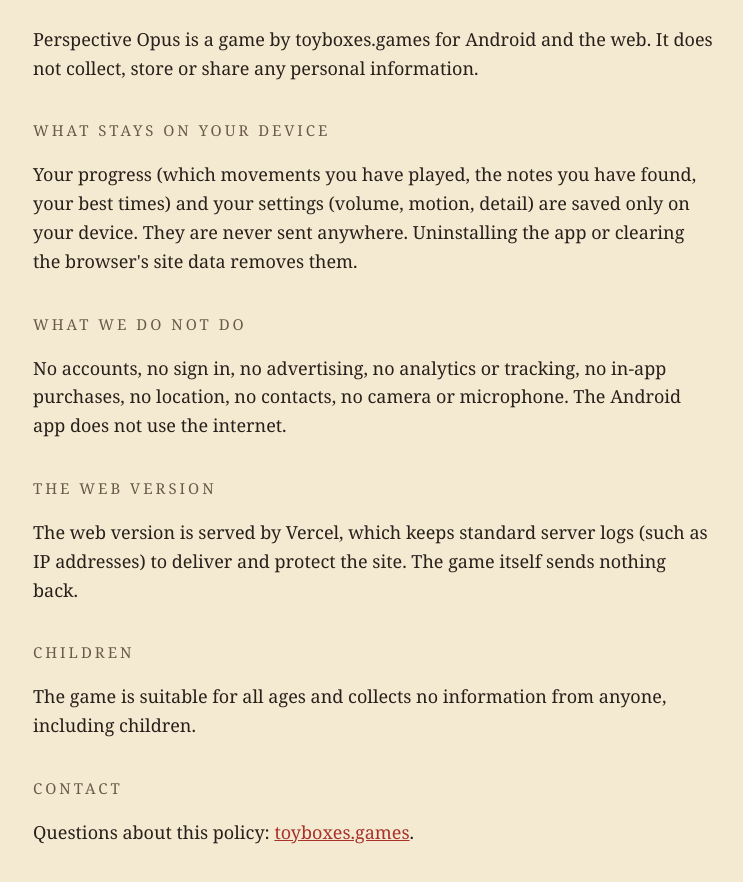
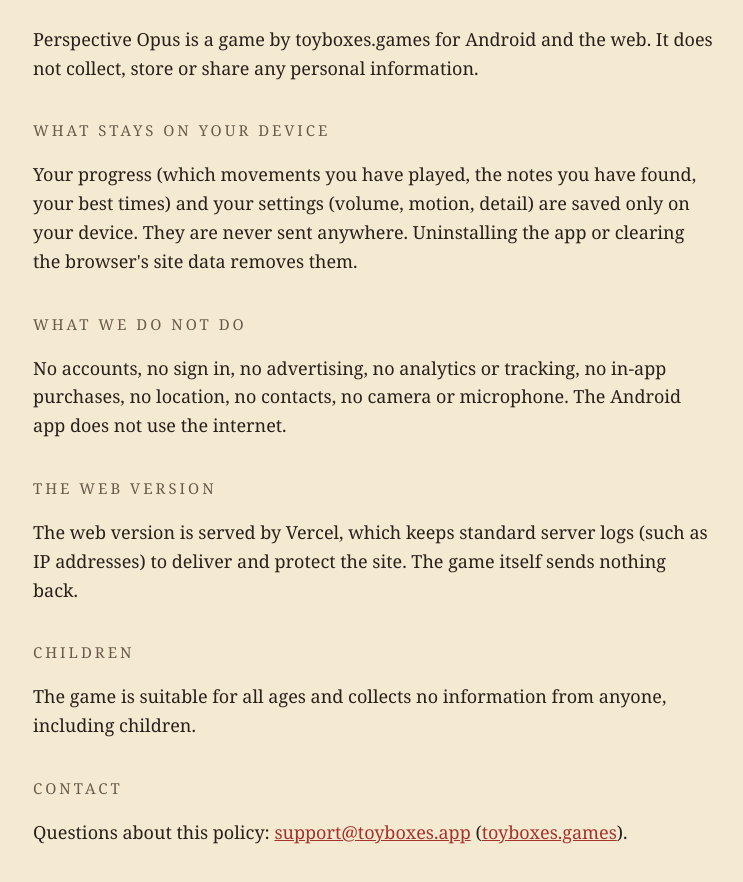
Before and after one commit to Randroids-Dojo/PerspectiveOpus, a website: page public/privacy.html in a window 1280 px wide. Shown: the part 148-1030 px from the top of the page, without its empty margins (267-1010 px from the left). Drawn offline with Linux system fonts and the light colour scheme.

Commit message:
Give the privacy policy a contact address

```diff
--- a/public/privacy.html
+++ b/public/privacy.html
@@ -27,7 +27,7 @@
       <h2>Children</h2>
       <p>The game is suitable for all ages and collects no information from anyone, including children.</p>
       <h2>Contact</h2>
-      <p>Questions about this policy: <a href="https://toyboxes.games">toyboxes.games</a>.</p>
+      <p>Questions about this policy: <a href="mailto:support@toyboxes.app">support@toyboxes.app</a> (<a href="https://toyboxes.games">toyboxes.games</a>).</p>
     </main>
   </body>
 </html>
```
